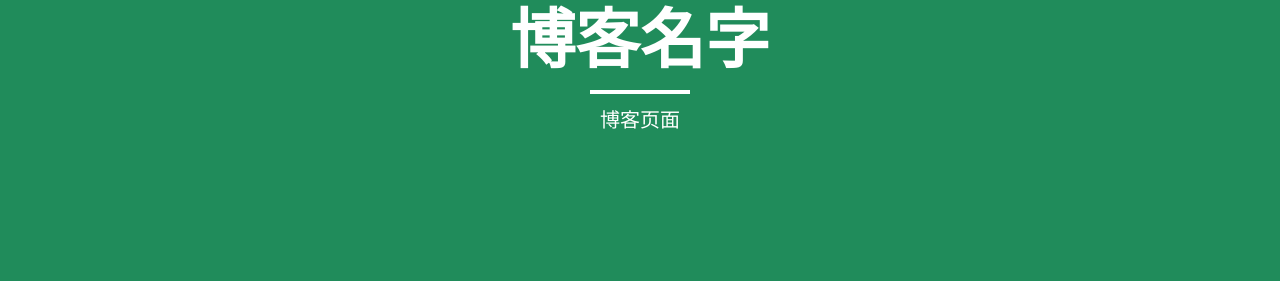
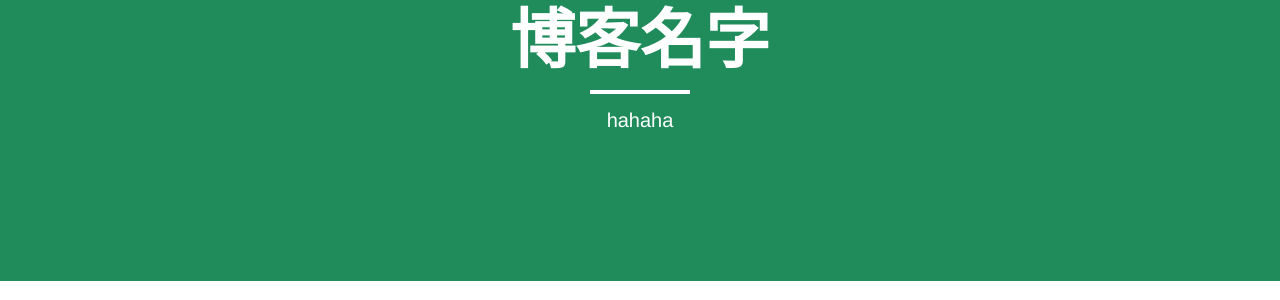
Before and after one commit to HBforHer/HBforHer.github.io, a Jekyll site: the page built from index.html, in a window 1280 px wide. Shown: the part 147-447 px from the top of the page. Built offline with Jekyll 4.4.1, drawn with Linux system fonts in a browser that asks for light colours; nearby versions of some CDN libraries; the list of posts is cut into pages by our own code.

Commit message:
Update index.html

```diff
--- a/index.html
+++ b/index.html
@@ -1,6 +1,6 @@
 ---
 layout: page
-description: "博客页面"
+description: "hahaha"
 ---
 
 {% for post in paginator.posts %}
```
